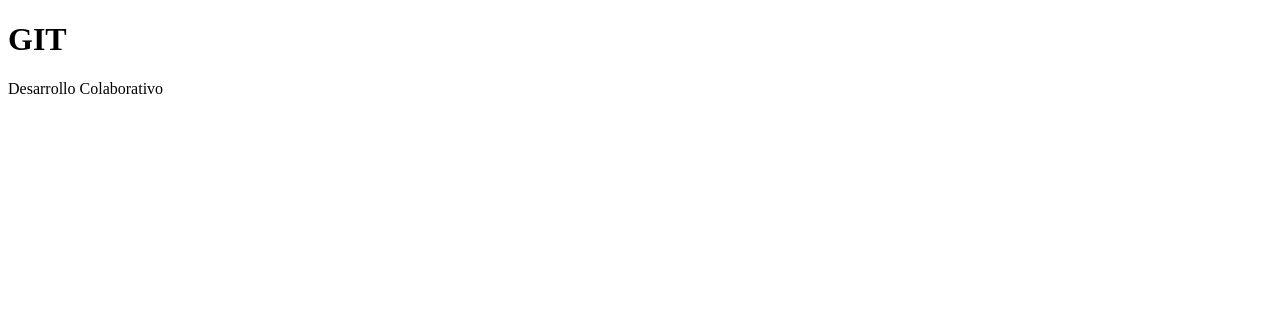
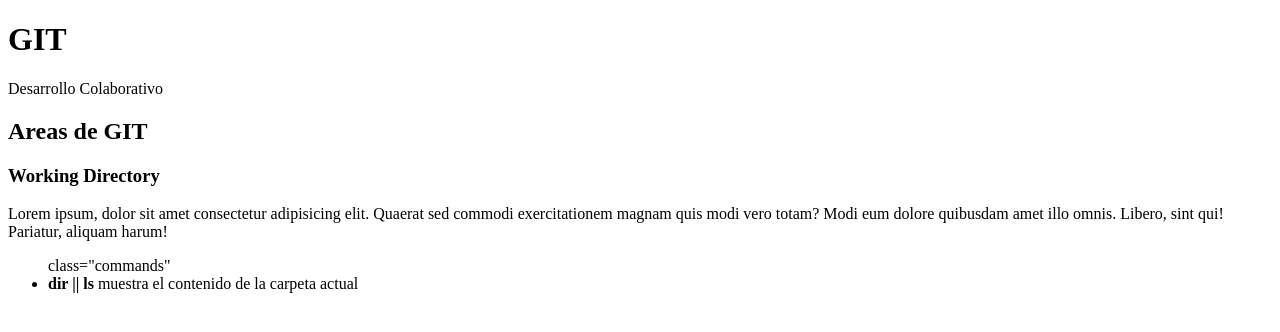
Before and after one commit to massacreep/git-martes-11, a plain HTML site: page index.html in a window 1280 px wide. Drawn offline with Linux system fonts and the light colour scheme.

Commit message:
Areas Git: Working Directory

```diff
--- a/index.html
+++ b/index.html
@@ -17,5 +17,19 @@
      <h1>GIT</h1>
      <p>Desarrollo Colaborativo</p>
    </header>
+   <section>
+     <h2>Areas de GIT</h2>
+     <article>
+       <h3>Working Directory</h3>
+       <p>
+          Lorem ipsum, dolor sit amet consectetur adipisicing elit. Quaerat sed commodi exercitationem magnam quis modi vero totam? Modi eum dolore quibusdam amet illo omnis. Libero, sint qui! Pariatur, aliquam harum!
+       </p>
+       <ul>
+         class="commands"
+         <li><strong>dir || ls</strong> muestra el contenido de la carpeta actual</li>
+
+       </ul>
+     </article>
+   </section>
 </body>
 </html>
```
